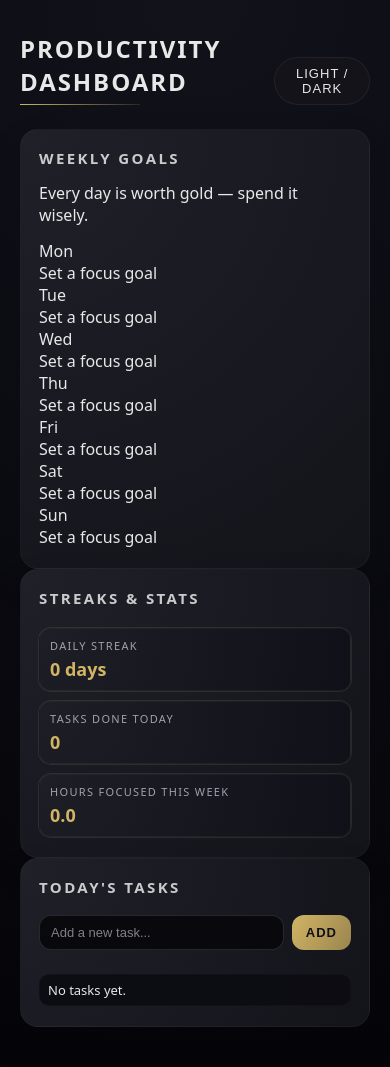
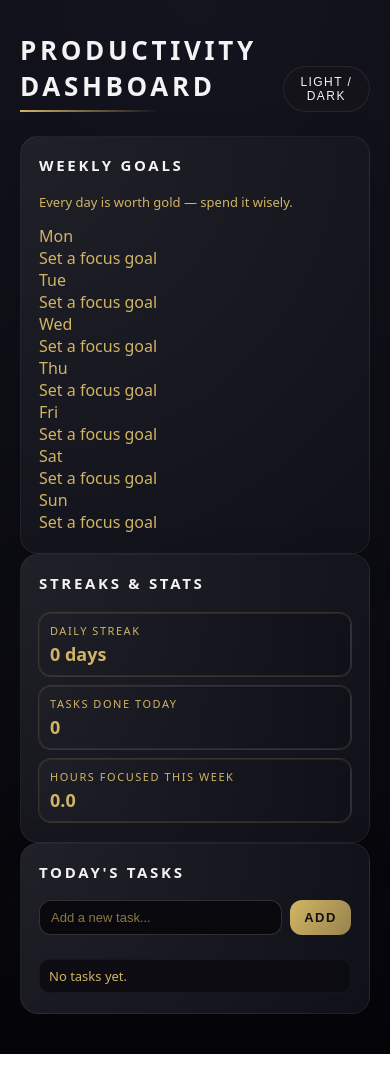
Before and after one commit to NedyCLips/Productivity-Dashboard, a React (Vite) app: page / in a window 390 px wide. Built offline with nearby package versions, Linux system fonts and the light colour scheme.

Commit message:
Refactor styles for UI enhancements and responsiveness
Updated color variables and styles for improved UI aesthetics. Adjusted layout and dimensions for better responsiveness.

```diff
--- a/src/styles.css
+++ b/src/styles.css
@@ -1,14 +1,10 @@
 :root {
-  --bg-light: #f5f6fa;
-  --bg-dark: #0e0e11;
-  --card-light: #ffffff;
+  --bg-dark: #050509;
   --card-dark: #16161a;
-  --text-light: #222222;
-  --text-dark: #e8e8e8;
-  --accent-gold: #d1b464;
-  --accent-gold-soft: rgba(209, 180, 100, 0.35);
-  --border-soft: rgba(255, 255, 255, 0.06);
-  --shadow-soft: 0 18px 45px rgba(0, 0, 0, 0.08);
+  --text-main: #f3f3f3;
+  --gold: #d1b464;
+  --gold-soft: rgba(209, 180, 100, 0.35);
+  --shadow-soft: 0 18px 45px rgba(0, 0, 0, 0.18);
 }
 
 * {
@@ -21,19 +17,21 @@ body {
   margin: 0;
   font-family: system-ui, -apple-system, BlinkMacSystemFont, "SF Pro Text",
     "San Francisco", "Segoe UI", sans-serif;
-  background: radial-gradient(circle at top, #11121a, #050509);
-  color: var(--text-dark);
+  background: radial-gradient(circle at top, #14141f, var(--bg-dark));
+  color: var(--gold);
 }
 
 .app {
   min-height: 100vh;
-  max-width: 1080px;
+  max-width: 1120px;
   margin: 0 auto;
   padding: 32px 20px 40px;
   display: flex;
   flex-direction: column;
   gap: 24px;
 }
+
+/* HEADER */
 
 .app-header {
   display: flex;
@@ -43,63 +41,101 @@ body {
 }
 
 .identity h1 {
-  font-size: 24px;
-  letter-spacing: 0.08em;
+  font-size: 26px;
+  letter-spacing: 0.14em;
   text-transform: uppercase;
+  color: var(--text-main); /* keep main title NOT gold */
 }
 
 .underline {
   display: block;
   margin-top: 6px;
-  width: 120px;
-  height: 1px;
-  background: linear-gradient(
-    to right,
-    var(--accent-gold),
-    rgba(209, 180, 100, 0.15)
-  );
+  width: 140px;
+  height: 2px;
+  background: linear-gradient(to right, var(--gold), transparent);
 }
 
 .mode-toggle {
   padding: 8px 16px;
   border-radius: 999px;
-  border: 1px solid var(--border-soft);
+  border: 1px solid rgba(255, 255, 255, 0.08);
   background: rgba(20, 20, 26, 0.9);
-  color: var(--text-dark);
-  font-size: 13px;
-  letter-spacing: 0.08em;
+  color: var(--text-main);
+  font-size: 12px;
+  letter-spacing: 0.12em;
   text-transform: uppercase;
   cursor: pointer;
-  backdrop-filter: blur(14px);
 }
 
-.mode-toggle:hover {
-  border-color: var(--accent-gold);
-}
+/* GRID LAYOUT */
 
 .app-grid {
   display: grid;
-  grid-template-columns: minmax(0, 2fr) minmax(0, 2fr) minmax(0, 1.6fr);
-  gap: 18px;
+  grid-template-columns: 2.1fr 1.5fr 1.6fr; /* left = biggest */
+  gap: 20px;
 }
 
+/* CARDS */
+
 .card {
-  background: radial-gradient(circle at top left, #202029, #13131a);
+  background: radial-gradient(circle at top left, #202029, #101018);
   border-radius: 18px;
   padding: 18px 18px 20px;
   box-shadow: var(--shadow-soft);
-  border: 1px solid rgba(255, 255, 255, 0.03);
+  border: 1px solid rgba(255, 255, 255, 0.06);
   display: flex;
   flex-direction: column;
   gap: 14px;
 }
 
+.weekly-card {
+  min-height: 420px;
+}
+
 .card h2 {
   font-size: 15px;
   text-transform: uppercase;
+  letter-spacing: 0.18em;
+  color: var(--text-main); /* section titles stay light */
+}
+
+/* WEEKLY CALENDAR */
+
+.gold-note {
+  font-size: 13px;
+  margin-top: 4px;
+  color: var(--gold);
+}
+
+.week-grid {
+  margin-top: 12px;
+  display: grid;
+  grid-template-columns: repeat(4, minmax(0, 1fr));
+  gap: 12px;
+}
+
+.day-cell {
+  padding: 14px 12px;
+  border-radius: 14px;
+  background: rgba(10, 10, 16, 0.96);
+  border: 1px solid var(--gold-soft);
+  box-shadow: 0 0 24px rgba(209, 180, 100, 0.15);
+}
+
+.day-label {
+  font-size: 12px;
+  text-transform: uppercase;
   letter-spacing: 0.16em;
-  color: rgba(232, 232, 232, 0.86);
+  color: var(--gold);
 }
+
+.day-goal {
+  margin-top: 6px;
+  font-size: 13px;
+  color: var(--gold);
+}
+
+/* TASKS */
 
 .tasks-input-row {
   display: flex;
@@ -111,40 +147,32 @@ body {
   flex: 1;
   padding: 9px 11px;
   border-radius: 12px;
-  border: 1px solid rgba(255, 255, 255, 0.12);
+  border: 1px solid rgba(255, 255, 255, 0.16);
   background: rgba(8, 8, 12, 0.9);
-  color: var(--text-dark);
+  color: var(--gold);
   font-size: 13px;
 }
 
 .text-input::placeholder {
-  color: rgba(180, 180, 190, 0.7);
+  color: rgba(209, 180, 100, 0.65);
 }
 
 .text-input:focus {
   outline: none;
-  border-color: var(--accent-gold);
+  border-color: var(--gold);
 }
 
 .primary-button {
   padding: 9px 14px;
   border-radius: 12px;
   border: none;
-  background: linear-gradient(
-    120deg,
-    var(--accent-gold),
-    rgba(209, 180, 100, 0.7)
-  );
+  background: linear-gradient(120deg, var(--gold), rgba(209, 180, 100, 0.7));
   color: #111015;
   font-size: 13px;
   font-weight: 600;
-  letter-spacing: 0.08em;
+  letter-spacing: 0.12em;
   text-transform: uppercase;
   cursor: pointer;
-}
-
-.primary-button:hover {
-  filter: brightness(1.03);
 }
 
 .tasks-list {
@@ -162,38 +190,14 @@ body {
   align-items: center;
   gap: 8px;
   font-size: 13px;
-  padding: 6px 8px;
+  padding: 7px 9px;
   border-radius: 10px;
-  background: rgba(12, 12, 18, 0.9);
-  border: 1px solid rgba(255, 255, 255, 0.02);
+  background: rgba(12, 12, 18, 0.95);
+  border: 1px solid rgba(255, 255, 255, 0.04);
+  color: var(--gold);
 }
 
-.week-grid {
-  display: grid;
-  grid-template-columns: repeat(4, minmax(0, 1fr));
-  gap: 8px;
-  margin-top: 6px;
-}
-
-.day-cell {
-  padding: 10px 9px;
-  border-radius: 12px;
-  background: rgba(12, 12, 18, 0.9);
-  border: 1px solid rgba(255, 255, 255, 0.05);
-}
-
-.day-label {
-  font-size: 11px;
-  text-transform: uppercase;
-  letter-spacing: 0.12em;
-  color: rgba(180, 180, 190, 0.9);
-}
-
-.day-goal {
-  margin-top: 4px;
-  font-size: 13px;
-  color: rgba(232, 232, 232, 0.9);
-}
+/* STATS */
 
 .stats-row {
   display: flex;
@@ -206,26 +210,32 @@ body {
   padding: 9px 10px;
   border-radius: 12px;
   background: radial-gradient(circle at top left, #1e1e26, #101019);
-  border: 1px solid rgba(255, 255, 255, 0.04);
-  box-shadow: 0 0 0 1px rgba(209, 180, 100, 0.12);
+  border: 1px solid rgba(255, 255, 255, 0.08);
+  box-shadow: 0 0 0 1px rgba(209, 180, 100, 0.18);
 }
 
 .stat-label {
   font-size: 11px;
   text-transform: uppercase;
-  letter-spacing: 0.12em;
-  color: rgba(176, 176, 186, 0.9);
+  letter-spacing: 0.14em;
+  color: var(--gold);
 }
 
 .stat-value {
   margin-top: 4px;
   font-size: 18px;
   font-weight: 600;
-  color: var(--accent-gold);
+  color: var(--gold);
 }
+
+/* RESPONSIVE */
 
 @media (max-width: 900px) {
   .app-grid {
     grid-template-columns: minmax(0, 1fr);
   }
+
+  .weekly-card {
+    min-height: auto;
+  }
 }
```
